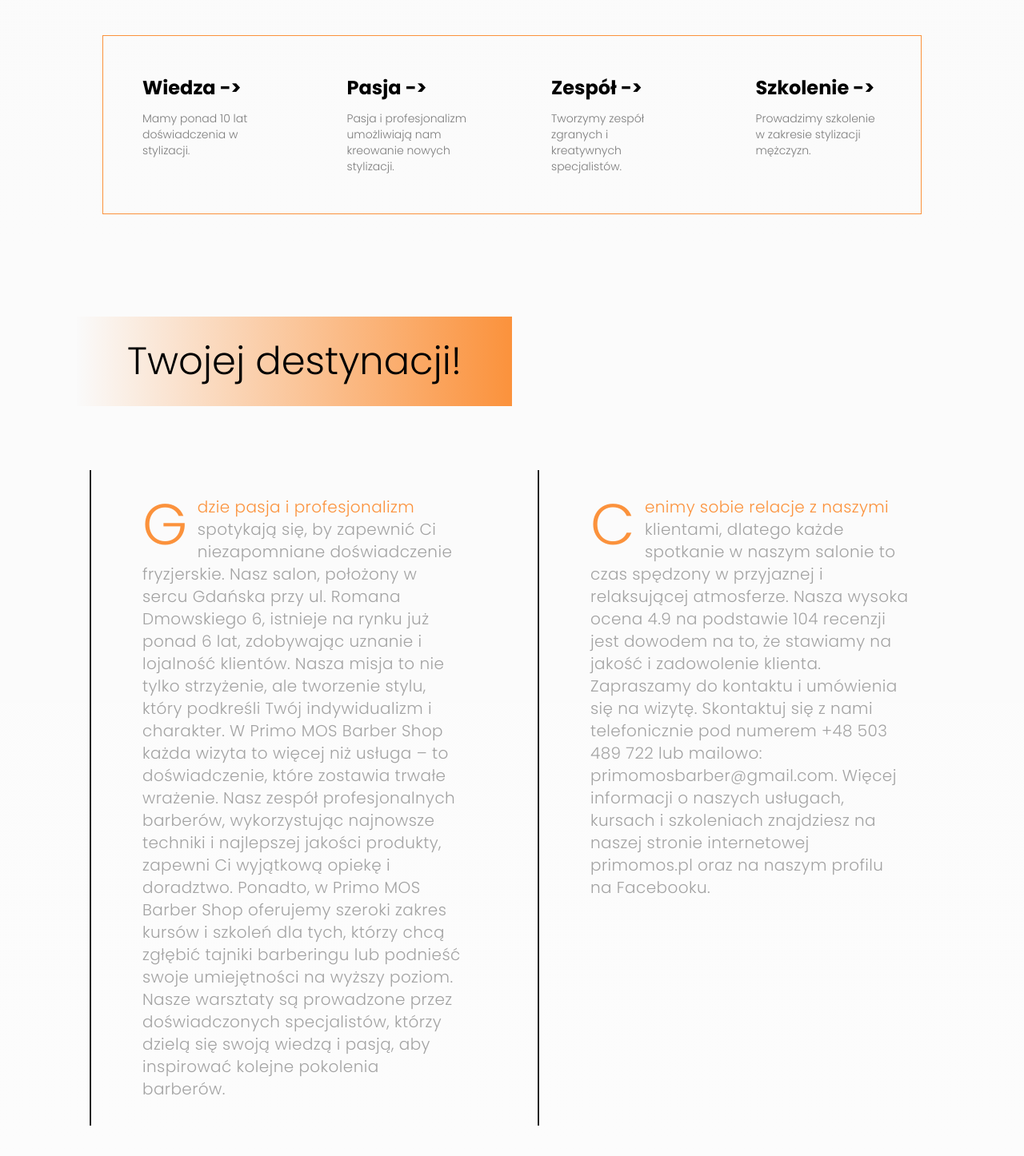
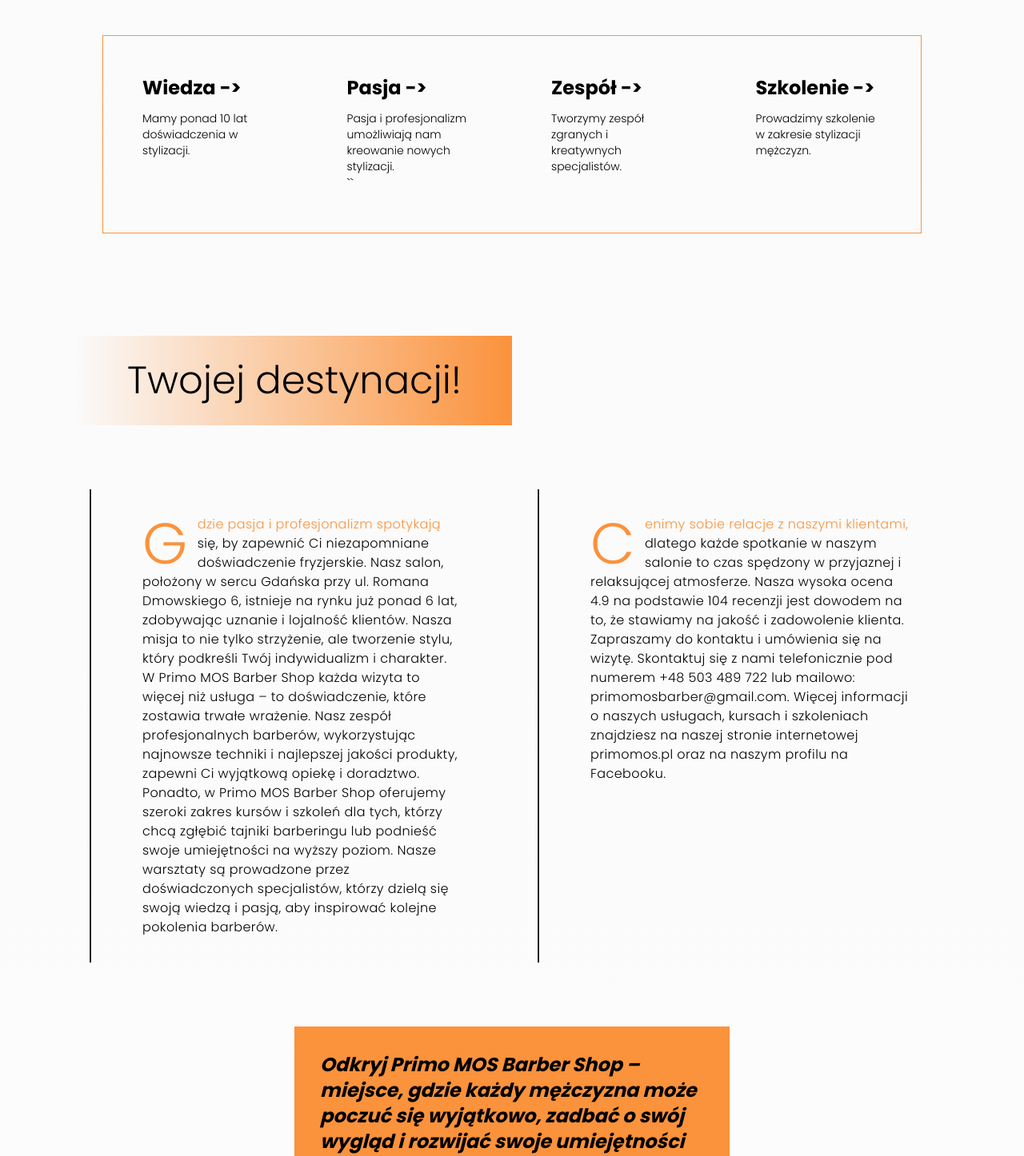
Before and after one commit to franckyi/primomos, a Next.js app in the folder frontend/: page / in a window 1280 px wide. Shown: the part 820-2266 px from the top of the page at 80% size. Built offline with nearby package versions, Linux system fonts and the light colour scheme.

Commit message:
fix colors

```diff
--- a/frontend/app/regulamin/page.tsx
+++ b/frontend/app/regulamin/page.tsx
@@ -5,7 +5,7 @@
     <section className="mx-8 lg:mx-24 lg:px-24 pb-24 text-neutral-400">
       <h2
         id="szkolenie"
-        className="p-8 pl-8 lg:my-16 lg:w-1/3 text-3xl lg:text-5xl mr-auto bg-gradient-to-r from-black to-orange-400"
+        className="p-8 pl-8 lg:my-16 lg:w-1/3 text-3xl lg:text-5xl mr-auto bg-gradient-to-r from-neutral-50 dark:from-black to-orange-400 dark:to-orange-400 text-black dark:text-white text-center"
       >
         {heading}
       </h2>
--- a/frontend/app/ui/intro-text.tsx
+++ b/frontend/app/ui/intro-text.tsx
@@ -12,20 +12,20 @@
     <section className="mx-8 lg:mx-24">
       <h2
         id="onas"
-        className="p-8 lg:pl-8 mb-8 lg:my-16 w-full lg:w-2/4 text-3xl lg:text-5xl lg:mr-auto text-center bg-gradient-to-r from-neutral-50 dark:from-black to-orange-400 dark:to-orange-400"
+        className="p-8 lg:pl-8 mb-8 lg:my-16 w-full lg:w-2/4 text-3xl lg:text-5xl lg:mr-auto bg-gradient-to-r from-neutral-50 dark:from-black to-orange-400 dark:to-orange-400 text-center"
       >
         {heading}
       </h2>
-      <div className="lg:p-4 flex flex-col gap-16 lg:flex-row tracking-wide text-neutral-400">
+      <div className="lg:p-4 flex flex-col gap-16 lg:flex-row tracking-wide dark:text-neutral-400">
         <p
-          className="lg:p-8 lg:w-3/4 lg:pl-16 lg:text-xl first-letter:text-5xl lg:first-letter:text-2xl lg:first-letter:text-7xl first-line:text-orange-400
-        first-letter:mr-3 first-letter:float-left lg:border-l-2 border-neutral-800 lg:hover:bg-neutral-950"
+          className="lg:p-8 lg:w-3/4 lg:pl-16 first-letter:text-5xl lg:first-letter:text-2xl lg:first-letter:text-7xl first-line:text-orange-400
+        first-letter:mr-3 first-letter:float-left lg:border-l-2 border-neutral-800 lg:hover:bg-neutral-200 dark:lg:hover:bg-neutral-950"
         >
           {text1}
         </p>
         <p
-          className="lg:p-8 lg:w-3/4 lg:pl-16 lg:text-xl first-letter:text-5xl lg:first-letter:text-2xl lg:first-letter:text-7xl first-line:text-orange-400
-        first-letter:mr-3 first-letter:float-left lg:border-l-2 border-neutral-800 lg:hover:bg-neutral-950"
+          className="lg:p-8 lg:w-3/4 lg:pl-16 first-letter:text-5xl lg:first-letter:text-2xl lg:first-letter:text-7xl first-line:text-orange-400
+        first-letter:mr-3 first-letter:float-left lg:border-l-2 border-neutral-800 lg:hover:bg-neutral-200 dark:lg:hover:bg-neutral-950"
         >
           {text2}
         </p>
--- a/frontend/app/ui/services.tsx
+++ b/frontend/app/ui/services.tsx
@@ -8,7 +8,7 @@
             -&gt;
           </span>
         </h3>
-        <p className={`m-0 max-w-[30ch] text-sm opacity-50`}>
+        <p className={`m-0 max-w-[30ch] text-sm`}>
           Mamy ponad 10 lat doświadczenia w stylizacji.
         </p>
       </div>
@@ -20,9 +20,9 @@
             -&gt;
           </span>
         </h3>
-        <p className={`m-0 max-w-[30ch] text-sm opacity-50`}>
+        <p className={`m-0 max-w-[30ch] text-sm`}>
           Pasja i profesjonalizm umożliwiają nam kreowanie nowych stylizacji.
-        </p>
+        </p>``
       </div>
 
       <div className="group rounded-lg border border-transparent p-8 m-4 transition-colors hover:border-gray-300 hover:bg-gray-100 hover:dark:border-orange-400 hover:dark:bg-neutral-800/30">
@@ -32,7 +32,7 @@
             -&gt;
           </span>
         </h3>
-        <p className={`m-0 max-w-[30ch] text-sm opacity-50`}>
+        <p className={`m-0 max-w-[30ch] text-sm`}>
           Tworzymy zespół zgranych i kreatywnych specjalistów.
         </p>
       </div>
@@ -44,7 +44,7 @@
             -&gt;
           </span>
         </h3>
-        <p className={`m-0 max-w-[30ch] text-sm opacity-50`}>
+        <p className={`m-0 max-w-[30ch] text-sm`}>
           Prowadzimy szkolenie w zakresie stylizacji mężczyzn.
         </p>
       </div>
```
